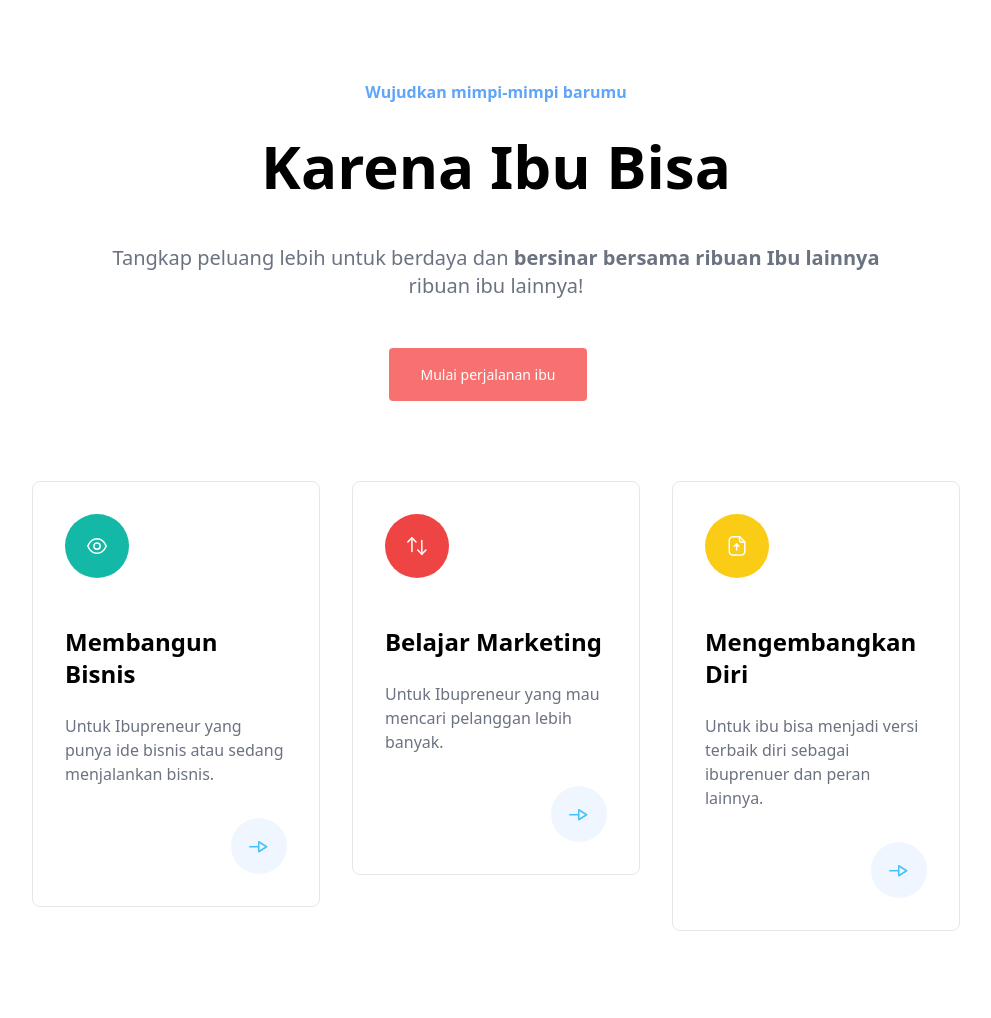
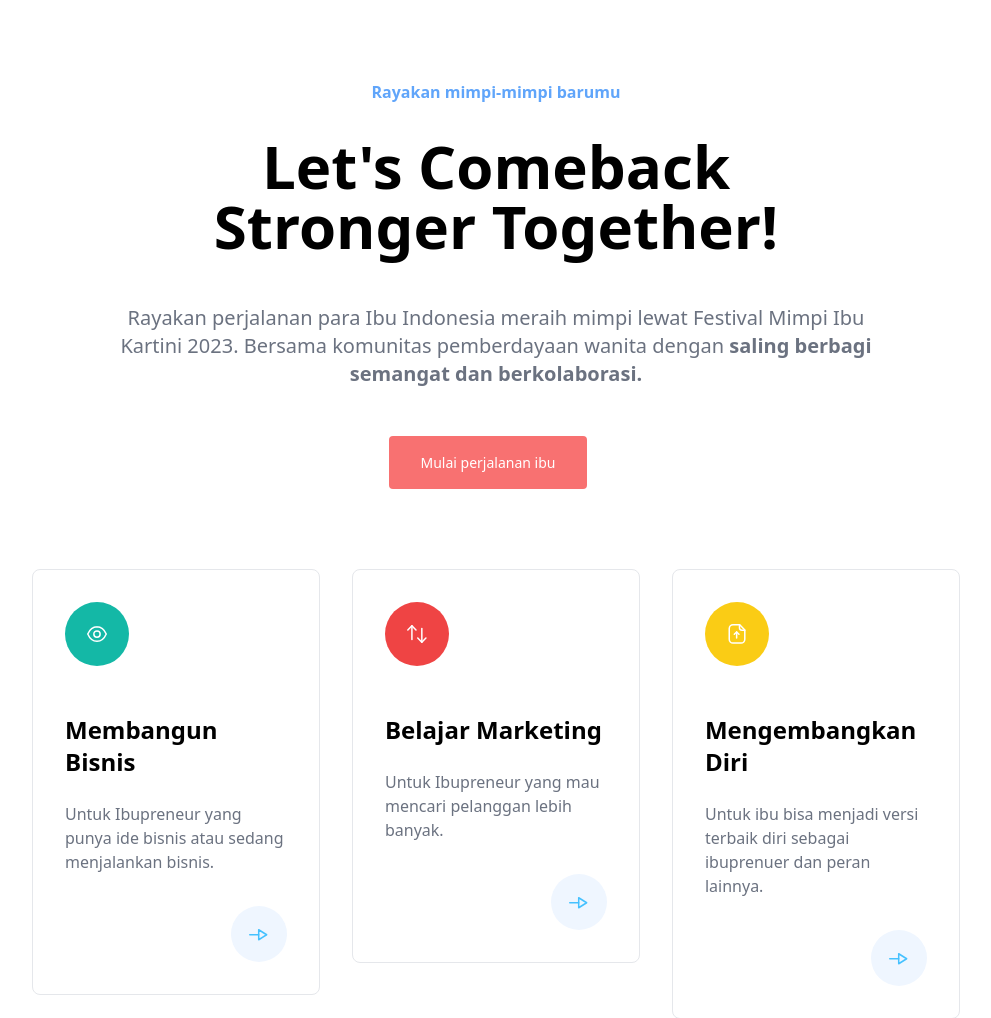
Before and after one commit to Ibupunyamimpi/ipm_learning, a Django app: page / in a window 1280 px wide. Shown: the part 80-1098 px from the top of the page, without its empty margins (144-1135 px from the left). Run offline with Django 3.2, Linux system fonts and the light colour scheme; data that the repository does not hold is empty; some libraries are stand-ins or nearby versions.

Commit message:
Fempi 2023 headline

```diff
--- a/ipm_learning/templates/pages/home.html
+++ b/ipm_learning/templates/pages/home.html
@@ -5,9 +5,10 @@
 
 
 <section class="relative pb-20"><div class="relative container px-4 pt-12 mb-20 mx-auto text-center">
-    <span class="text-blue-400 font-semibold"><b>Wujudkan mimpi-mimpi barumu</b> </span>
-    <h2 class="mt-8 mb-8 lg:mb-12 text-4xl lg:text-6xl font-semibold">Karena Ibu Bisa</h2>
-    <p class="max-w-3xl mx-auto mb-8 lg:mb-12 text-xl text-gray-500">Tangkap peluang lebih untuk berdaya dan <b>bersinar bersama ribuan Ibu lainnya</b> ribuan ibu lainnya!</p>
+    <span class="text-blue-400 font-semibold">Rayakan <b>mimpi-mimpi</b> barumu </span>
+    <h2 class="mt-8 mb-8 lg:mb-12 text-4xl lg:text-6xl font-semibold">Let's Comeback <br>
+Stronger Together!</h2>
+    <p class="max-w-3xl mx-auto mb-8 lg:mb-12 text-xl text-gray-500">Rayakan perjalanan para Ibu Indonesia meraih mimpi lewat Festival Mimpi Ibu Kartini 2023. Bersama komunitas pemberdayaan wanita dengan <b>saling berbagi semangat dan berkolaborasi.</b> </p>
     <a class="relative z-10 inline-block w-full md:w-auto mb-2 md:mb-0 px-8 py-4 mr-4 text-sm font-medium leading-normal bg-red-400 hover:bg-red-300 text-white rounded transition duration-200" href="{% url 'content:course-list' %}">Mulai perjalanan ibu</a>
     <!-- <a class="relative z-10 inline-block w-full md:w-auto mb-2 md:mb-0 px-8 py-4 mr-4 text-sm font-medium leading-normal hover:text-red-500 text-red-400 border-red-400 rounded border" href="{% url 'content:course-list' %}">Mulai perjalanan ibu</a> -->
   </div>
@@ -88,7 +89,7 @@
 <section class="relative py-20"><div class="container px-4 mx-auto">
     <div class="max-w-3xl mb-20 mx-auto text-center">
       <h2 class="mt-8 mb-10 text-4xl font-semibold font-heading">Kursus untuk Ibu</h2>
-      <p class="text-xl text-gray-500">Video belajar yang dibuat khusus untuk Ibu meraih mimpi. Bisa diakses kapan saja dan dimana saja. Jadi, ibu mau belajar apa?</p>
+      <p class="text-xl text-gray-500">Ambil peluang dan melangkah lebih percaya untuk wujudkan mimpimu lewat rangkaian event Festival Mimpi Ibu 5-8 April 2023!</p>
     </div>
     <div class="flex flex-wrap -m-3 mb-16">
 
```
